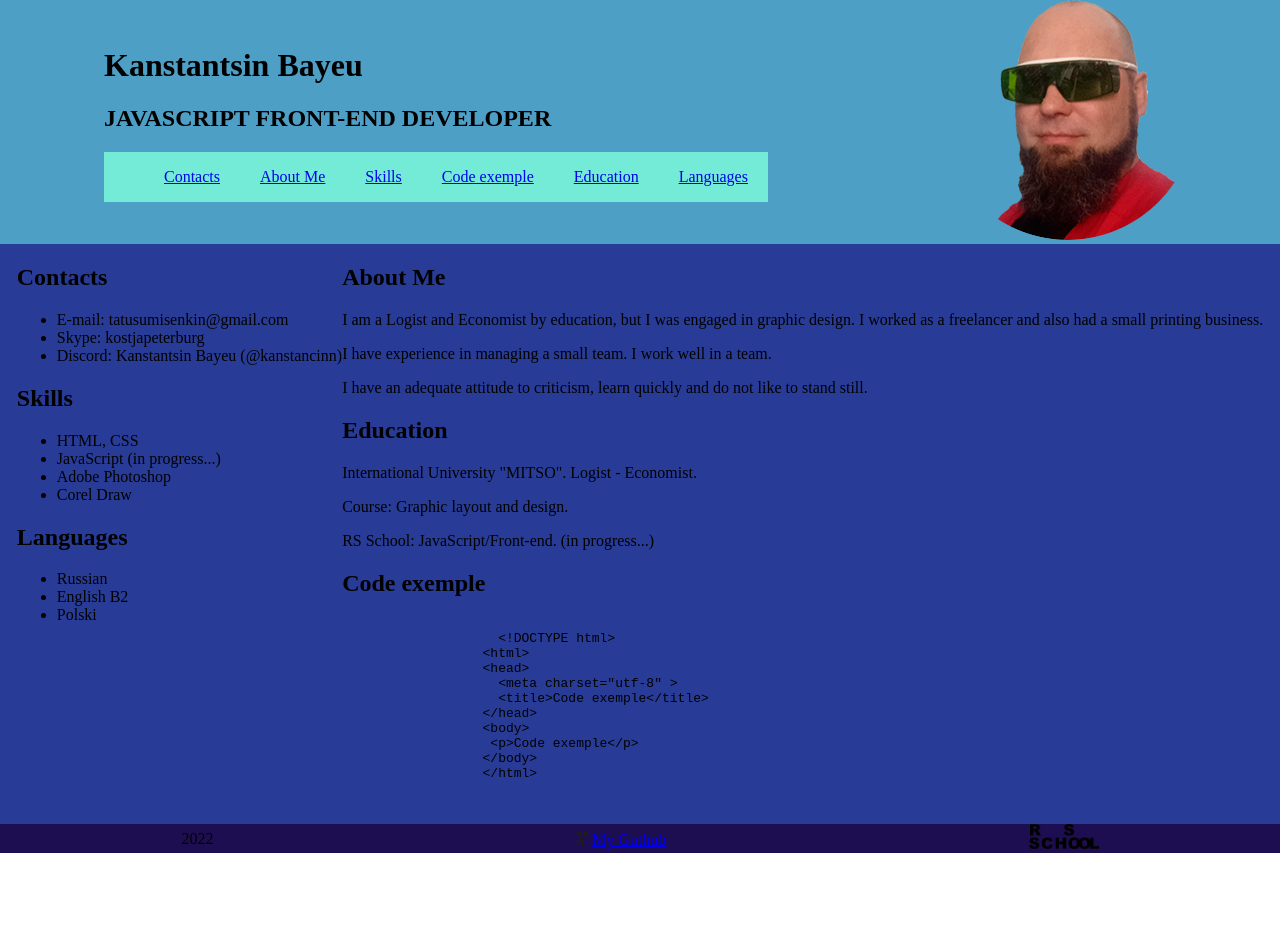
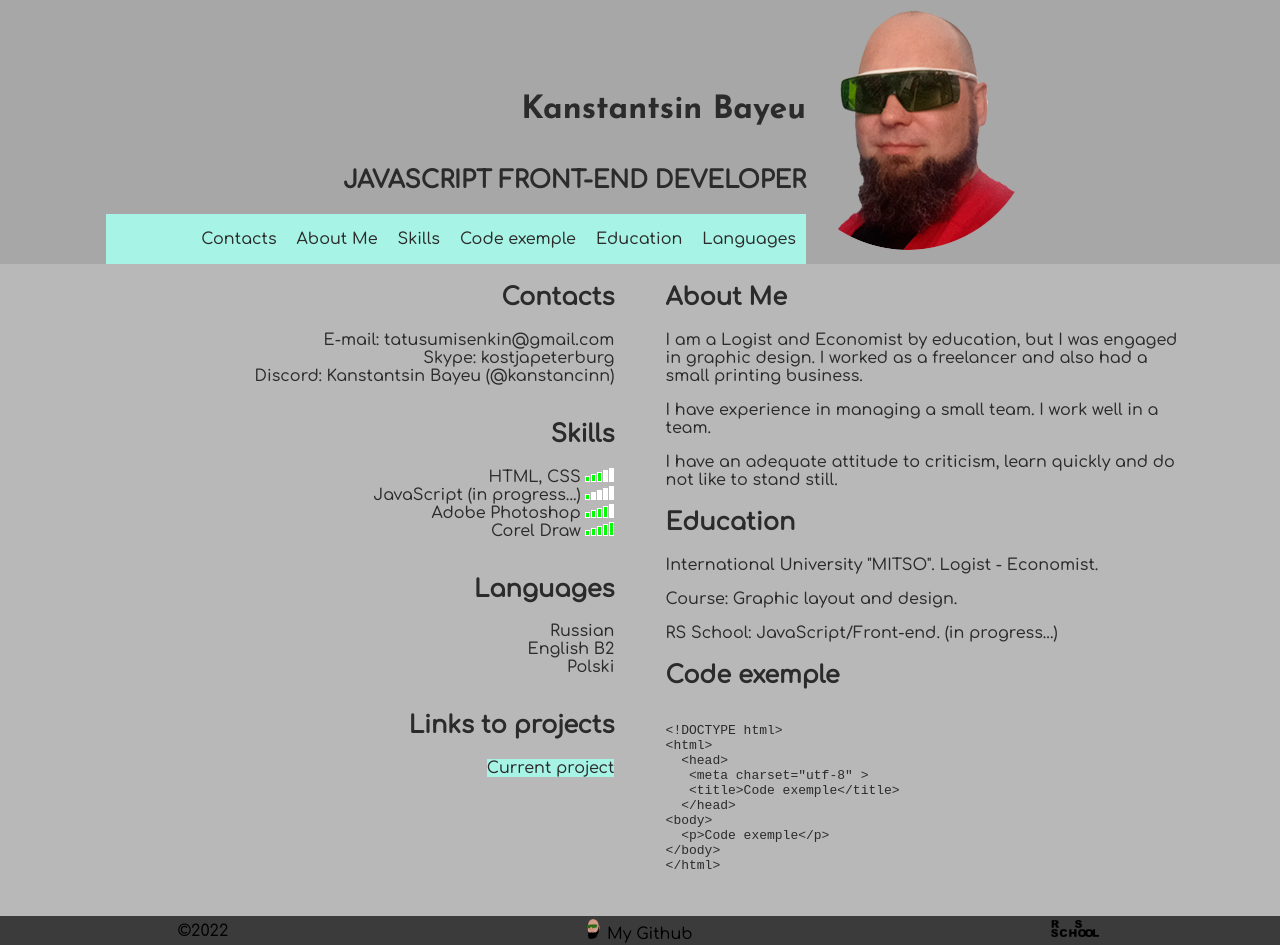
Before and after one commit to Kanstancinn/rsPREschool-cv, a plain HTML site: page index.html in a window 1280 px wide. Before the commit the page ends 853 px from the top, so only its background shows below. Drawn offline with Linux system fonts and the light colour scheme.

Commit message:
fix: fixed bugs and final work

```diff
--- a/index.html
+++ b/index.html
@@ -1,20 +1,23 @@
 <!DOCTYPE html>
 <html lang="en">
 <head>
+    <link rel="preconnect" href="https://fonts.googleapis.com">
+    <link rel="preconnect" href="https://fonts.gstatic.com" crossorigin>
+    <link href="https://fonts.googleapis.com/css2?family=Comfortaa:wght@500&family=Josefin+Sans:wght@700&display=swap" rel="stylesheet">
     <meta charset="UTF-8">
     <meta http-equiv="X-UA-Compatible" content="IE=edge">
     <meta name="viewport" content="width=device-width, initial-scale=1.0">
     <link rel="stylesheet" href="style.css">
-    <link rel="icon" href="./assets/img/favicon.ico">
+    <link rel="icon" href="./assets/img/icon.ico">
     <title>CV</title>
 </head>
 <body class="body">
     <header class="header">
         <div class="cont">
+            <div class="left-header">
                 <div class="name">
-                <div>
-                <p><h1>Kanstantsin Bayeu</h1></p>
-                <p><h2>JAVASCRIPT FRONT-END DEVELOPER</h2></p>
+                <div><h1>Kanstantsin Bayeu</h1></div>
+                <div><h2>JAVASCRIPT FRONT-END DEVELOPER</h2></div>
                 </div>
                 <div>
                     <nav class="nav">
@@ -45,10 +48,10 @@
             </div>
             <div class="Skills" id="Skills"><h2>Skills</h2>
                 <ul>
-                    <li>HTML, CSS</li>
-                    <li>JavaScript (in progress...)</li>
-                    <li>Adobe Photoshop</li>
-                    <li>Corel Draw</li>
+                    <li>HTML, CSS <img src="./assets/img/scale3.png" alt="scale"></li>
+                    <li>JavaScript (in progress...) <img src="./assets/img/scale1.png" alt="scale"></li>
+                    <li>Adobe Photoshop <img src="./assets/img/scale4.png" alt="scale"></li>
+                    <li>Corel Draw <img src="./assets/img/scale5.png" alt="scale"></li>
                 </ul>
             </div>
             <div class="Languages" id="Languages"><h2>Languages</h2>
@@ -58,6 +61,12 @@
                     <li>Polski</li>
                 </ul>
             </div>
+            <div class="projects"><H2>Links to projects</H2>
+                <a class="project-links" href="https://kanstancinn.github.io/rsschool-cv/">Current project</a>
+            </div>
+        </div>
+        <div class="center">
+
         </div>
         <div class="right">
             <div class="About-Me" id="About-Me">
@@ -92,9 +101,9 @@
         </div>
     </main>
     <footer class="footer">
-        <div>2022</div>
+        <div>&copy;2022</div>
         <div>
-            <a href="https://github.com/Kanstancinn/"><img src="./assets/img/favicon.ico" alt="MyGithub">My Guthub</a>
+            <a href="https://github.com/Kanstancinn/" style="color: black;"><img height="20px" src="./assets/img/myface.png" alt="MyGithub" style="padding: 0 4px 0 0;">My Github</a>
         </div>
         <div>
             <a href="https://app.rs.school/"><img class="rss" src="./assets/img/rsschool.png"></a>
--- a/style.css
+++ b/style.css
@@ -1,7 +1,12 @@
 * {
     box-sizing: border-box;
   }
+a{
+    text-decoration: none;
+    color: rgb(43, 43, 43);
+}
 body{
+    font-family: 'Comfortaa', cursive;;
     display: flex;
     flex-direction: column;
     justify-content: space-between;
@@ -9,35 +14,88 @@ body{
     margin: 0;
     padding: 0;
 }
+h1{
+    font-family: 'Josefin Sans', sans-serif;
+}
+ul{
+    list-style: none;
+}
 .header{
-    background-color: rgb(78, 159, 197);
+    display: flex;
+    justify-content: center;
+    background-color: rgb(167, 167, 167);
 }
     .cont{
         display: flex;
-        justify-content: space-around;
-        align-items: center;
+        justify-content:center;
+        max-width: 1300px;
+    }
+        .left-header{
+            display: flex;
+            flex-direction: column;
+            flex-grow: 1;
+            justify-content: space-between;
+        }
+        .name{
+            display: flex;
+            flex-direction: column;
+            flex-grow: 1;
+            text-align: right;
+            justify-content: end;
+            color: rgb(43, 43, 43);
         }
         .nav-list{
             display: flex;
             align-items: center;
+            justify-content: end;
             list-style: none;
-        background-color: rgb(116, 235, 215);
+            background-color: rgb(167, 243, 230);
+            margin: 0px;
+            min-width: 700px;
         }
                 .nav-link{
-        padding: 0 20px;
+                padding: 0 10px;
                 line-height: 50px;
+                }
+                .nav-link:hover{background-color: rgb(32, 32, 32); color: white;}
+        .photo{
+            padding: 10px;
+            min-width: 40%;
         }
 .main{
     display: flex;
     justify-content: center;
-    background-color: rgb(40, 60, 151);
+    background-color: rgb(184, 184, 185);
+    color: rgb(43, 43, 43);
+}
+    .left{
+        display: flex;
+        flex-direction: column;
+        width: 40%;
+        text-align: right;
+        min-width: 300px;
+    }
+        .project-links{background-color: rgb(167, 243, 230);}
+        .project-links:hover {background-color: rgb(32, 32, 32); color: white;}
+    .center{
+        width: 4%;
+        min-width: 10px;
+    }
+    .right{
+        width: 40%;
+        min-width: 300px;
+    }
+footer{
+    margin: 0; padding: 0;
 }
 .footer{
     display: flex;
     align-items: center;
     justify-content: space-around;
-    background-color: rgb(29, 14, 82);
+    background-color: rgb(59, 59, 59);
+    margin: 0; padding: 0;
 }
     .rss{
         height: 25px;
+        padding: 4px;
     }
```
Also changed, not shown: assets/img/favicon.ico (deleted), assets/img/icon.ico (added), assets/img/myface.png (added), assets/img/scale0.png (added), assets/img/scale1.png (added), assets/img/scale2.png (added), assets/img/scale3.png (added), assets/img/scale4.png (added), assets/img/scale5.png (added), 1 other file. Lines whose indentation alone changed are shown as unchanged.
